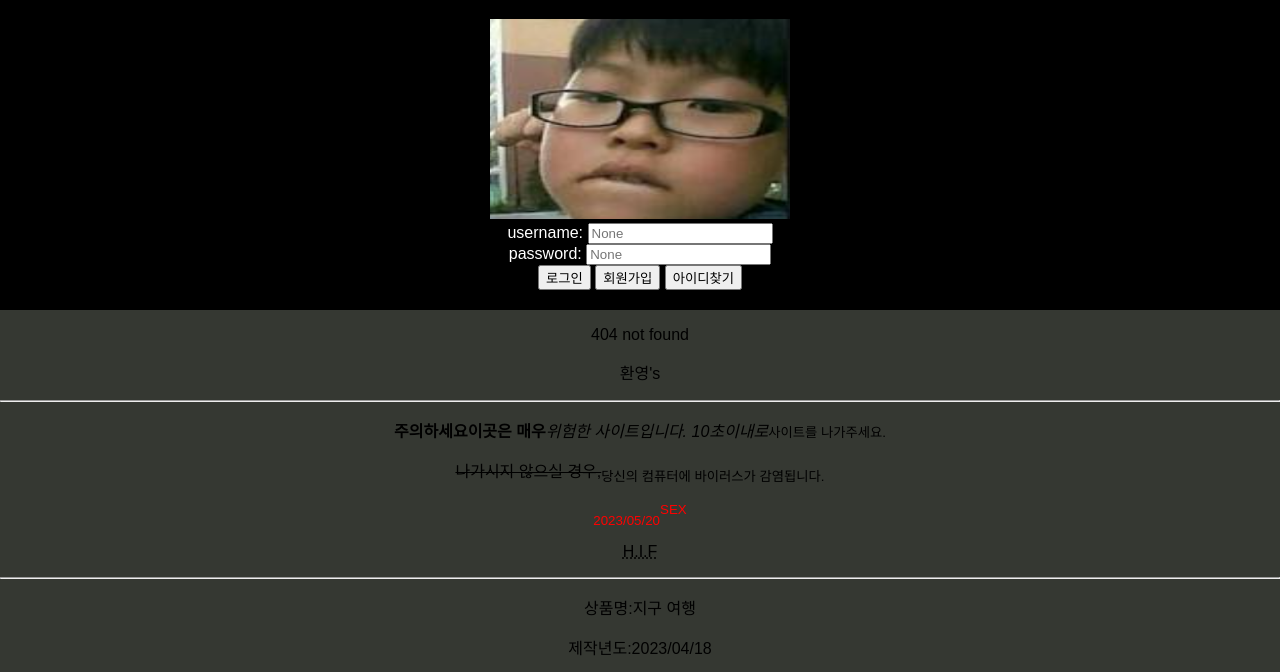
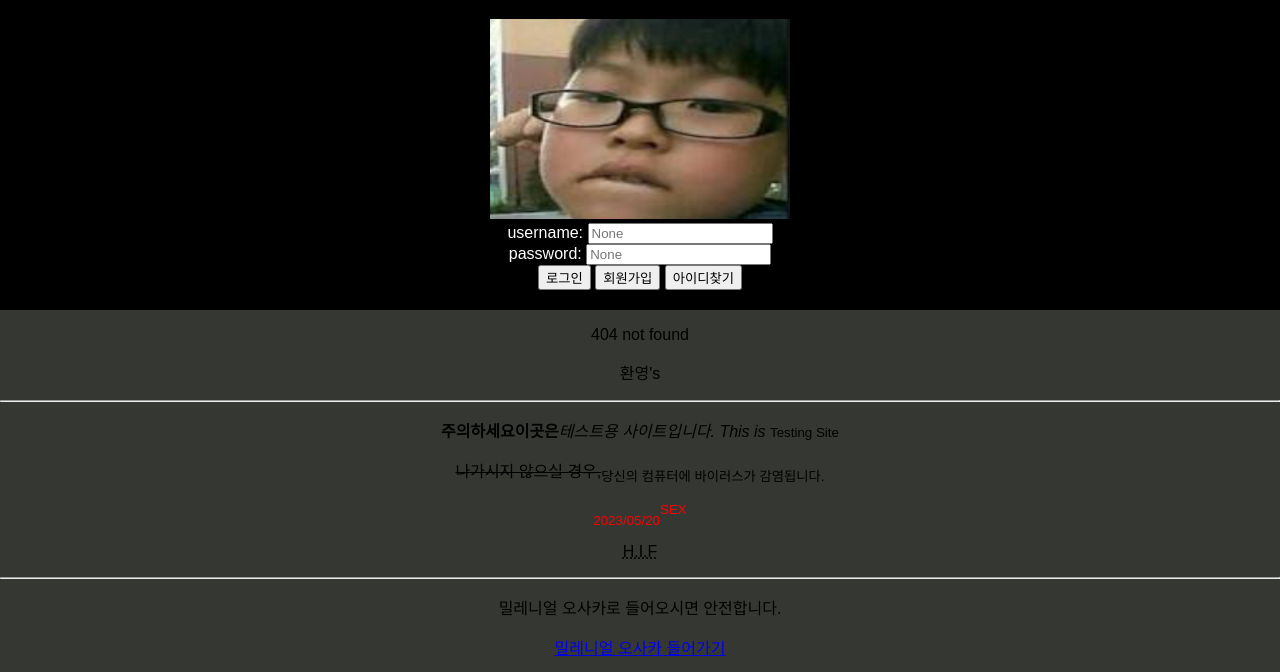
Before and after one commit to EXTRAORDINARY911/Suck-World-site, a plain HTML site: page index.html in a window 1280 px wide. Shown: the part 247-919 px from the top of the page. Drawn offline with Linux system fonts and the light colour scheme.

Commit message:
Add files via upload

```diff
--- a/index.html
+++ b/index.html
@@ -105,8 +105,8 @@
 
 <p style="font-family: Arial, Helvetica, sans-serif;">환영's</p>
 <hr>
-<p><b>주의하세요</b><strong>이곳은 매우</strong><i>위험한 사이트입니다.</i>
-    <em>10초이내로</em><small>사이트를 나가주세요.</small>
+<p><b>주의하세요</b><strong>이곳은</strong><i>테스트용 사이트입니다.</i>
+    <em>This is </em><small>Testing Site</small>
 </p>
 <p><del>나가시지 않으실 경우,</del><sub>당신의 컴퓨터에 바이러스가 감염됩니다.</sub>
 <p style="color:red;"><sub>2023/05/20</sub><sup>SEX</sup></p>
@@ -114,10 +114,8 @@
 <p> <abbr title="HE.IS.FREE">H.I.F</abbr>
 </p>
 <hr>
-<P>상품명:지구 여행</P>
-<P>제작년도:2023/04/18</P>
-<p>가격:500,000,000KRW</p>
-<p style="color: black;"><a href="https://smartstore.naver.com/millennialosaka">상품 구매하기</a></p>
+<P>밀레니얼 오사카로 들어오시면 안전합니다.</P>
+<p style="color: black;"><a href="https://smartstore.naver.com/millennialosaka">밀레니얼 오사카 들어가기</a></p>
 <img src="UFO.png" alt="얄리얄리 얄라셩" width="150pxl" height="150pxl">
 <hr>
 <!DOCTYPE html>
```
